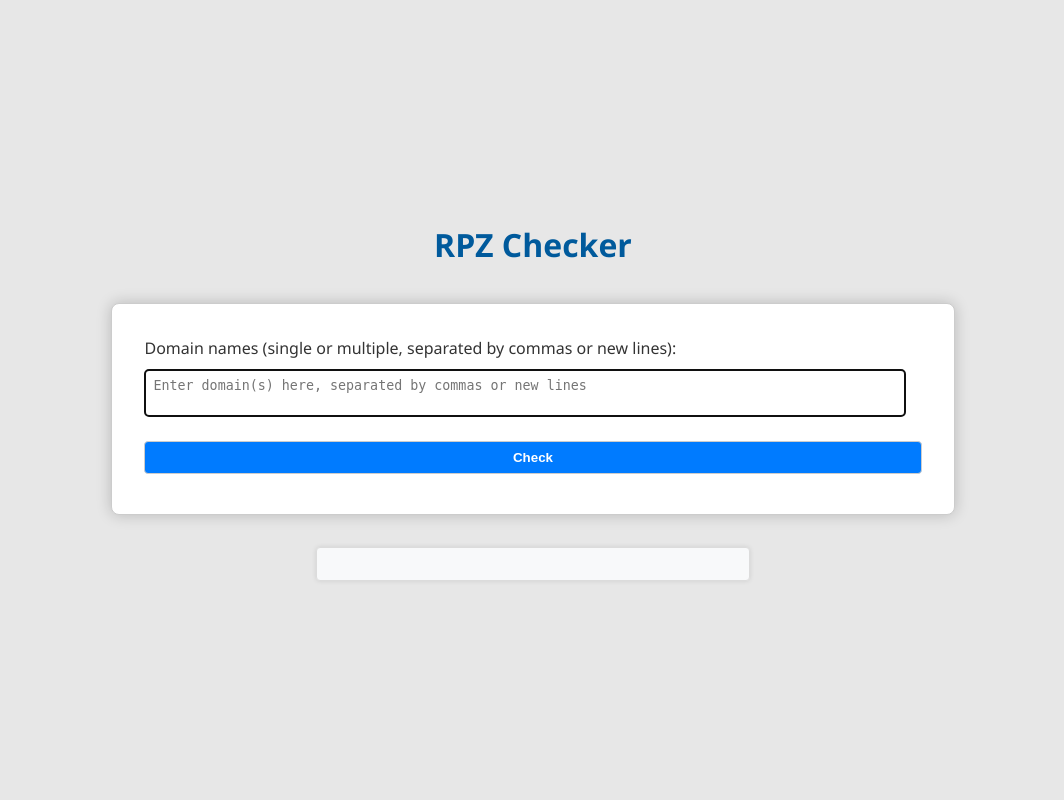
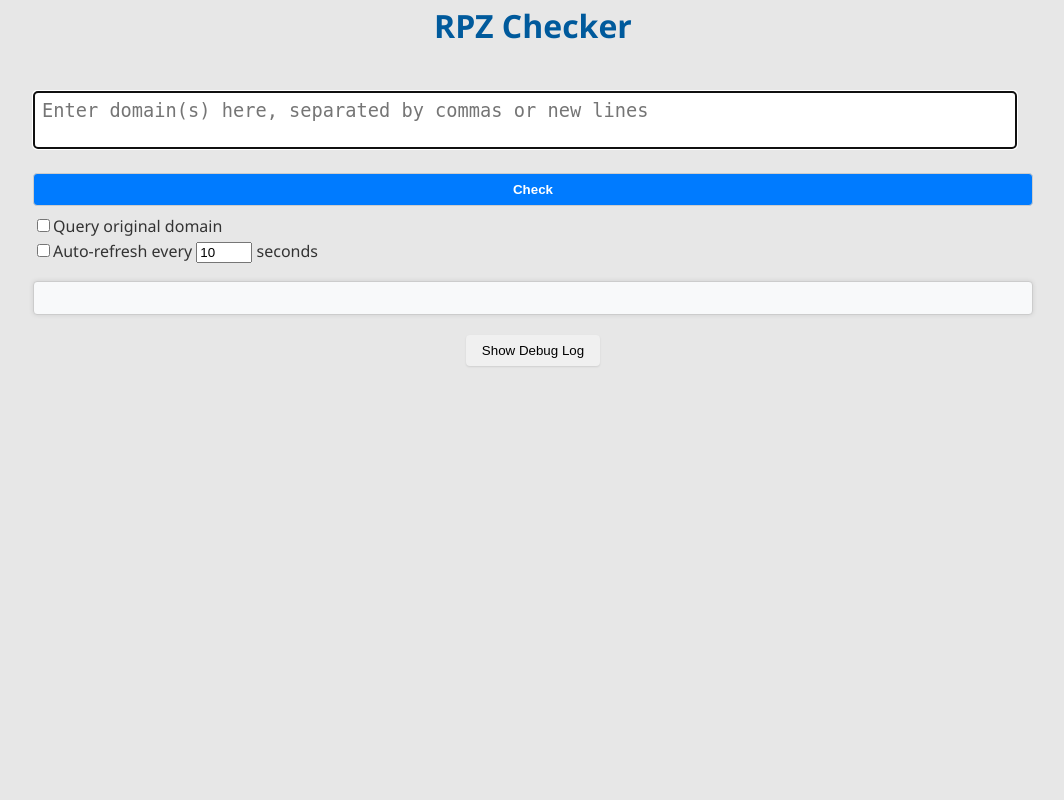
Before and after one commit to qldtmr/rpz-checker, a Flask app: page / in a window 1280 px wide. Shown: the whole page, without its empty margins (107-1171 px from the left). Run offline with Flask 2, Linux system fonts and the light colour scheme.

Commit message:
A bunch of stuff.

```diff
--- a/app.py
+++ b/app.py
@@ -1,7 +1,32 @@
 from flask import Flask, request, render_template, jsonify
+from urllib.parse import unquote, urlparse
+import re
 import dns.resolver
 
 app = Flask(__name__)
+
+def extract_domain_from_url(url):
+    # Decode URL-encoded parts
+    url = unquote(url)
+    # Handle Microsoft 365 Safe Links
+    ms_safe_links_pattern = re.compile(r'https?://(?:[a-zA-Z0-9-]+\.)*safelinks\.protection\.outlook\.com/\?url=([^&]+)')
+    # Handle Proofpoint
+    # Updated pattern to correctly match and extract from Proofpoint URLs
+    proofpoint_pattern = re.compile(r'https?://urldefense\.com/v3/__(.*?)__;.*?!')
+
+    ms_match = ms_safe_links_pattern.search(url)
+    if ms_match:
+        url = unquote(ms_match.group(1))
+
+    pp_match = proofpoint_pattern.search(url)
+    if pp_match:
+        # Correctly extracts and decodes the URL from a Proofpoint rewritten URL
+        url = unquote(pp_match.group(1).replace('-', '%').replace('_', '/'))
+
+    # Extract domain from the URL
+    parsed_url = urlparse(url)
+    domain = parsed_url.netloc
+    return domain if domain else url
 
 @app.route('/')
 def index():
@@ -11,10 +36,12 @@ def index():
 @app.route('/check-domain', methods=['POST'])
 def check_domain():
     domains = request.json['domains']
-    results = [lookup_domain(domain) for domain in domains]
-    # Convert results to a format that can be JSON serialized
-    results_json = [{'domain': domain, 'status': result[0], 'reason': result[1]} for domain, result in zip(domains, results)]
-    return jsonify(results_json)
+    results = []
+    for domain in domains:
+        processed_domain = extract_domain_from_url(domain)
+        status, reason = lookup_domain(processed_domain)
+        results.append({'domain': domain, 'processed_domain': processed_domain, 'status': status, 'reason': reason})
+    return jsonify(results)
 
 def lookup_domain(domain):
     try:
@@ -22,7 +49,9 @@ def lookup_domain(domain):
         reason = dns.resolver.resolve(f"{domain}.rpz.blacklist", "TXT")
         return "Blacklisted", reason[0].strings[0].decode('utf-8')
     except dns.resolver.NoAnswer:
-        return "Not blacklisted", "No reason provided - domain is not blacklisted."
+        return "Not blacklisted (zone exists)", ""
+    except dns.resolver.NXDOMAIN:
+        return "Not blacklisted (no zone)", ""
     except Exception as e:
         return "Error", f"An error occurred: {e}"
 
--- a/static/css/style.css
+++ b/static/css/style.css
@@ -12,13 +12,15 @@ body {
   line-height: 1.6;
 }
 
+/* Adjust the container styling to ensure it centers everything properly */
 .container {
   display: flex;
   flex-direction: column;
-  justify-content: center;
   align-items: center;
-  height: 100vh;
-  padding: 0 20px;
+  width: 100%;
+  max-width: 1000px; /* or whatever max-width your form has */
+  margin: auto;
+  padding: 0 20px; /* Adjust based on your design */
 }
 
 h1 {
@@ -27,12 +29,10 @@ h1 {
   font-weight: bold;
 }
 
+/* Ensure the form takes up the full width of its container */
 form {
-  background: #fff;
-  padding: 2rem;
-  border-radius: 8px;
-  box-shadow: 0 0 15px rgba(0, 0, 0, 0.2);
-  border: 1px solid #ccc;
+  width: 100%;
+  box-sizing: border-box; /* Ensures padding does not add to the width */
 }
 
 input[type="text"], input[type="submit"] {
@@ -64,18 +64,21 @@ input[type="submit"]:active {
   transform: scale(0.98); /* Snappy click effect */
 }
 
+/* Adjust the result box to match the form's width */
 #result {
-  margin-top: 2rem;
+  width: 100%; /* Matches the form width */
+  box-sizing: border-box; /* Considers padding as part of the width */
+  /* Additional styles to match the form (padding, border, etc.) */
+  padding: 1rem;
+  border: 1px solid #ccc;
+  border-radius: 4px;
+  margin-top: 1rem;
   background-color: #f8f9fa;
-  border-radius: 4px;
-  padding: 1rem;
-  width: 100%;
-  max-width: 400px;
   box-shadow: 0 0 5px rgba(0, 0, 0, 0.1);
-  border: 1px solid #dcdcdc;
-  opacity: 0; /* Prepare for animation */
-  /* Fade-in effect */
-  animation: fadeIn 0.5s ease-out forwards;
+}
+
+.monospace {
+  font-family: 'Courier New', Courier, monospace;
 }
 
 /* Keyframes for animations */
@@ -111,3 +114,84 @@ textarea {
 textarea:focus {
   height: auto; /* Expands based on content */
 }
+
+.result-log {
+  width: 100%;
+  box-sizing: border-box;
+  padding: 1rem;
+  border: 1px solid #ccc;
+  border-radius: 4px;
+  margin-top: 1rem;
+  background-color: #f8f9fa;
+  box-shadow: 0 0 5px rgba(0, 0, 0, 0.1);
+}
+
+#debugLog {
+  font-family: monospace;
+  white-space: pre-wrap; /* Ensures formatted output is displayed properly */
+}
+
+/* Hide/show button for debug log */
+#toggleDebugLog {
+  margin-bottom: 1rem;
+}
+
+.detected-link {
+  color: #005a9c; /* Subtle blue, adjust as needed */
+  text-decoration: none;
+}
+
+.detected-link:hover {
+  text-decoration: underline; /* Adds underline on hover for better user interaction */
+}
+
+/* Style adjustments for checkboxes */
+.form-control {
+  /* display: flex;
+  flex-direction: column;
+  margin-bottom: 1rem; */
+}
+
+/* Improve the button styling for the debug log */
+#toggleDebugLog {
+  padding: 0.5rem 1rem;
+  border: none;
+  background-color: #f0f0f0;
+  border-radius: 4px;
+  cursor: pointer;
+  box-shadow: 0 1px 2px rgba(0, 0, 0, 0.1);
+  position: relative; /* Position relative to its normal position */
+  top: 20px;
+}
+
+/* Adjust the visibility of the tucked-away debug log */
+#debugLogContainer {
+  transition: margin-top 0.3s ease;
+  margin-top: -20px; /* Adjust as needed to only show a hint of the debug log area */
+}
+
+#debugLogContainer.expanded {
+  margin-top: 0; /* No margin when expanded */
+}
+
+/* Style improvements for results display */
+#result p {
+  margin-bottom: 0.5rem;
+}
+
+#result strong {
+  display: block; /* Place the domain on a new line */
+}
+
+#result span {
+  display: block; /* Place status and reason on new lines */
+  margin-top: 0.5rem;
+}
+
+.status-blacklisted {
+  color: red;
+}
+
+.status-not-blacklisted {
+  color: green;
+}
--- a/static/js/script.js
+++ b/static/js/script.js
@@ -1,27 +1,161 @@
 document.addEventListener("DOMContentLoaded", function() {
     const form = document.getElementById("domain-check-form");
+    const domainTextArea = document.getElementById("domain");
     const resultDiv = document.getElementById("result");
+    const autoRefreshCheckbox = document.getElementById("autoRefresh");
+    const refreshIntervalInput = document.getElementById("refreshInterval");
+    const autoRefreshStatus = document.getElementById("autoRefreshStatus");
+    const lastUpdateTime = document.getElementById("lastUpdateTime");
+    const stopButton = document.getElementById("stopButton");
+    let autoRefreshTimer = null;
+    let countdownTimer = null;
+    let countdown = 0;
+
+    const queryOriginalDomainCheckbox = document.getElementById("queryOriginalDomain");
+    const debugLogContainer = document.getElementById("debugLogContainer");
+    const toggleDebugLogButton = document.getElementById("toggleDebugLog");
+    const debugLog = document.getElementById("debugLog");
 
     form.addEventListener("submit", function(e) {
         e.preventDefault();
-        const domainInput = document.getElementById("domain").value;
-        // Split by commas or new lines to support multiple domains
-        const domains = domainInput.split(/[\n,]+/).map(d => d.trim()).filter(d => d.length > 0);
+        checkDomains();
+        setupAutoRefresh();
+    })
+
+    // stopButton.addEventListener("click", function() {
+    //     clearInterval(autoRefreshTimer);
+    //     autoRefreshTimer = null;
+    //     clearInterval(countdownTimer);
+    //     countdownTimer = null;
+    //     autoRefreshStatus.textContent = '';
+    //     // stopButton.style.display = 'none';
+    //     autoRefreshCheckbox.checked = false;
+    // });
+
+    function checkDomains() {
+        const domainInput = domainTextArea.value;
+        // Split input by commas or new lines, and map through each entry to trim whitespace
+        const entries = domainInput.split(/[\n,]+/).map(entry => entry.trim()).filter(entry => entry.length > 0);
+
+        // Preprocess entries to handle URLs (if necessary, you could expand this to handle specific cases client-side)
+        const domains = entries.map(entry => {
+            // Optionally preprocess entries for client-side URL handling
+            // For this example, we directly send the entry to the backend where the main logic resides
+            return entry;
+        });
+
+        // Include queryOriginalDomain option in the request
+        const queryOriginalDomain = queryOriginalDomainCheckbox.checked;
 
         fetch('/check-domain', {
             method: 'POST',
             headers: {
                 'Content-Type': 'application/json',
             },
-            body: JSON.stringify({domains: domains})
+            body: JSON.stringify({domains: domains, queryOriginalDomain: queryOriginalDomain})
         })
         .then(response => response.json())
         .then(data => {
-            resultDiv.innerHTML = data.map(domainResult => `<p>${domainResult.domain}: ${domainResult.status} - ${domainResult.reason}</p>`).join('');
+            const now = new Date().toLocaleString();
+            lastUpdateTime.textContent = `Queried at: ${now}`;
+            resultDiv.innerHTML = linkify(data.map(domainResult => `
+            <p>
+            <strong>${domainResult.domain}</strong>
+            <span class="${domainResult.status === 'Blacklisted' ? 'status-blacklisted' : 'status-not-blacklisted'}">
+                            ${domainResult.status}
+            </span>
+            <span style="font-family: monospace;">${domainResult.reason}</span>
+            </p>
+        `).join(''));
+            debugLog.textContent += linkify(`Query results: ${JSON.stringify(data, null, 2)}\n`); // Append new logs
+            // if (debugLogContainer.style.display === "none") {
+            //     debugLogContainer.style.display = "block"; // Show container if hidden
+            // }
+            // ${domainResult.processed_domain},
         })
         .catch((error) => {
             console.error('Error:', error);
-            resultDiv.innerHTML = `<p>An error occurred.</p>`;
+            resultDiv.innerHTML += `<p>An error occurred.</p>`;
         });
+    }
+
+    // Toggle debug log visibility
+    toggleDebugLogButton.addEventListener("click", function() {
+        if (debugLogContainer.style.display === "none") {
+            debugLogContainer.style.display = "block";
+            toggleDebugLogButton.textContent = "Hide debug log";
+        } else {
+            debugLogContainer.style.display = "none";
+            toggleDebugLogButton.textContent = "Show debug log";
+        }
     });
+
+    function setupAutoRefresh() {
+        if (autoRefreshTimer) {
+            clearInterval(autoRefreshTimer);
+            autoRefreshTimer = null;
+            clearInterval(countdownTimer);
+            countdownTimer = null;
+        }
+        if (autoRefreshCheckbox.checked) {
+            const interval = Math.max(1, Math.min(parseInt(refreshIntervalInput.value, 10), 60));
+            countdown = interval;
+            autoRefreshStatus.textContent = `Auto-refresh in ${countdown} seconds`;
+            countdownTimer = setInterval(() => {
+                countdown--;
+                autoRefreshStatus.textContent = `Auto-refresh in ${countdown} seconds`;
+                if (countdown <= 0) countdown = interval;
+            }, 1000);
+            autoRefreshTimer = setInterval(checkDomains, interval * 1000);
+            // stopButton.style.display = 'inline'; // Show the stop button when auto-refresh is active
+        } else {
+            autoRefreshStatus.textContent = '';
+            // stopButton.style.display = 'none';
+        }
+    }
+
+    // To immediately adjust the auto-refresh behavior if the user changes the checkbox or interval without submitting
+    autoRefreshCheckbox.addEventListener('change', setupAutoRefresh);
+    refreshIntervalInput.addEventListener('change', setupAutoRefresh);
+
+    function linkify(inputText) {
+        var urlRegex = /(\b(https?|ftp|file):\/\/[-A-Z0-9+&@#\/%?=~_|!:,.;]*[-A-Z0-9+&@#\/%=~_|])/ig;
+        return inputText.replace(urlRegex, function(url) {
+            return '<a href="' + url + '" target="_blank" class="detected-link">' + url + '</a>';
+        });
+    }
+
+    function adjustTextAreaHeight(textarea) {
+        domainTextArea.style.height = "35px";
+        textarea.style.height = 'auto'; // Reset height to recalculate
+        textarea.style.height = (textarea.scrollHeight) + 'px';
+    }
+
+    domainTextArea.style.height = "35px";
+
+    domainTextArea.addEventListener('keydown', function(e) {
+        if (e.key === 'Enter' && !e.shiftKey) {
+            e.preventDefault();
+            checkDomains();
+        }
+
+        if (e.key == 'Enter' && e.shiftKey) {
+            this.style.height = (this.scrollHeight + 20) + 'px';
+        }
+    });
+
+    // Run this function on input event of textarea
+    domainTextArea.addEventListener('input', function() {
+        adjustTextAreaHeight(this);
+    });
+
+    domainTextArea.addEventListener('paste', function(e) {
+        setTimeout(function() { checkDomains(); }, 0);
+    });
+
+    // Also run on page load in case of any prefilled content
+    window.onload = function() {
+        document.getElementById('domain').focus();
+        adjustTextAreaHeight(document.getElementById('domain'));
+    };
 });
--- a/templates/index.html
+++ b/templates/index.html
@@ -8,11 +8,23 @@
     <div class="container">
         <h1>RPZ Checker</h1>
         <form id="domain-check-form">
-            Domain names (single or multiple, separated by commas or new lines):
-            <textarea id="domain" name="domain" required placeholder="Enter domain(s) here, separated by commas or new lines"></textarea>
+            <textarea id="domain" name="domain" required="" placeholder="Enter domain(s) here, separated by commas or new lines" style="height: 35px; font-size: 14pt"></textarea>
             <input type="submit" value="Check">
+
+            <div class="form-control">
+                <input type="checkbox" id="queryOriginalDomain" name="queryOriginalDomain"><label for="queryOriginalDomain">Query original domain</label>
+            </div>
+            <div class="form-control">
+                <input type="checkbox" id="autoRefresh" name="autoRefresh"><label for="autoRefresh">Auto-refresh every </label><input type="number" id="refreshInterval" name="refreshInterval" min="1" max="60" value="10"><label for="refreshInterval"> seconds</label>
+            </div>
         </form>
-        <div id="result"></div>
+        <div id="result" class="result-log"></div>
+        <div id="autoRefreshStatus"></div>
+        <div id="lastUpdateTime"></div>
+        <button id="toggleDebugLog">Show Debug Log</button>
+        <div id="debugLogContainer" class="result-log" style="display: none;">
+            <pre id="debugLog"></pre>
+        </div>
     </div>
     <script src="{{ url_for('static', filename='js/script.js') }}"></script>
     <script>
```
Also changed, not shown: README.md.
